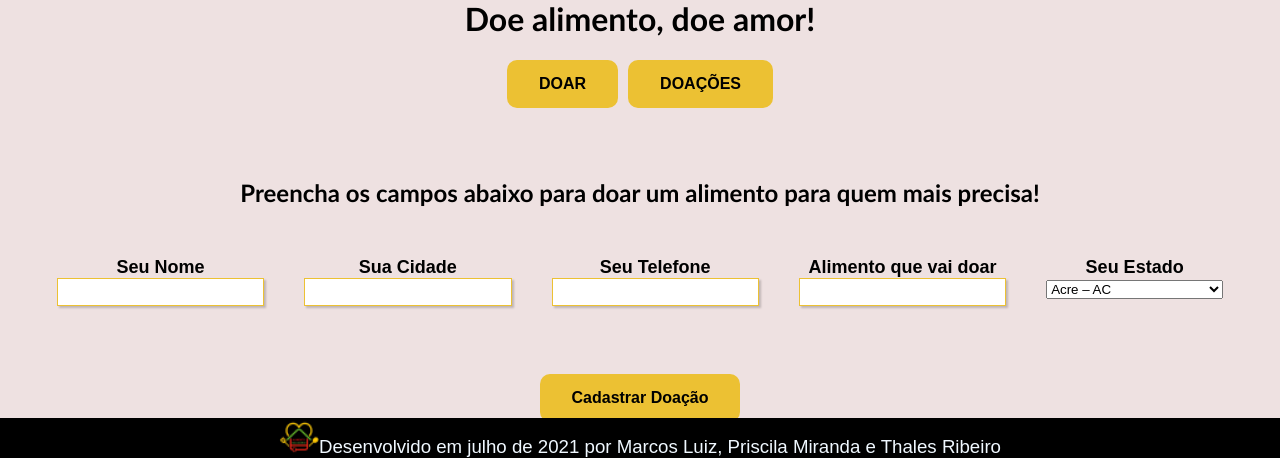
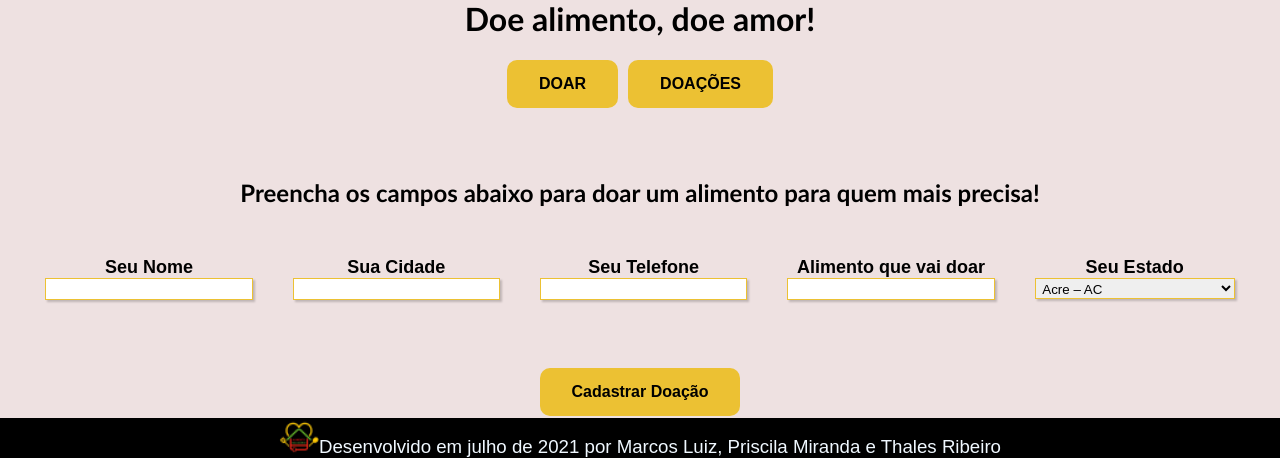
Before and after one commit to CodeThales/Projeto-CRUD-PythonFlask-PostgreSQL-DBeaver, a Flask app: page /doar in a window 1280 px wide. Shown: the part 342-800 px from the top of the page. Run offline with Flask 2, Linux system fonts and the light colour scheme.

Commit message:
Update doar.css
include css for estado options
exclude block size for input in estado

```diff
--- a/static/pages/doar.css
+++ b/static/pages/doar.css
@@ -21,11 +21,21 @@
 .campo input{
   padding: 0.2em;
   border: 1px solid #ecc133;
+  /* block-size: 16pt; */
+  width: 200px;
+  box-shadow: 2px 2px 2px rgba(0,0,0,0.2);
+  display: block;
+}
+
+#estado{
+  padding: 0.2em;
+  border: 1px solid #ecc133;
   block-size: 16pt;
   width: 200px;
   box-shadow: 2px 2px 2px rgba(0,0,0,0.2);
   display: block;
 }
+
 
 #cadastrar{
   margin-top: 50px;
```
